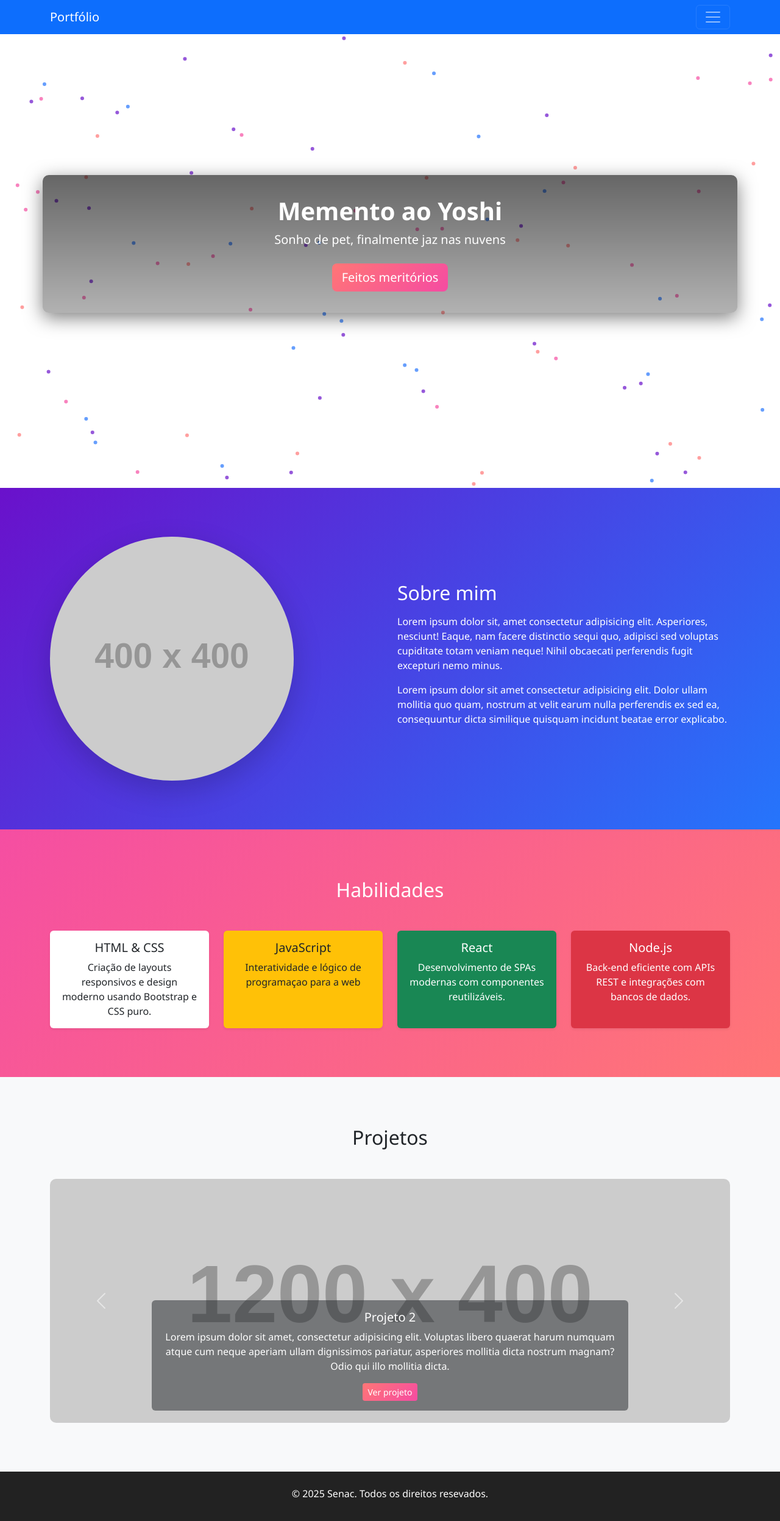
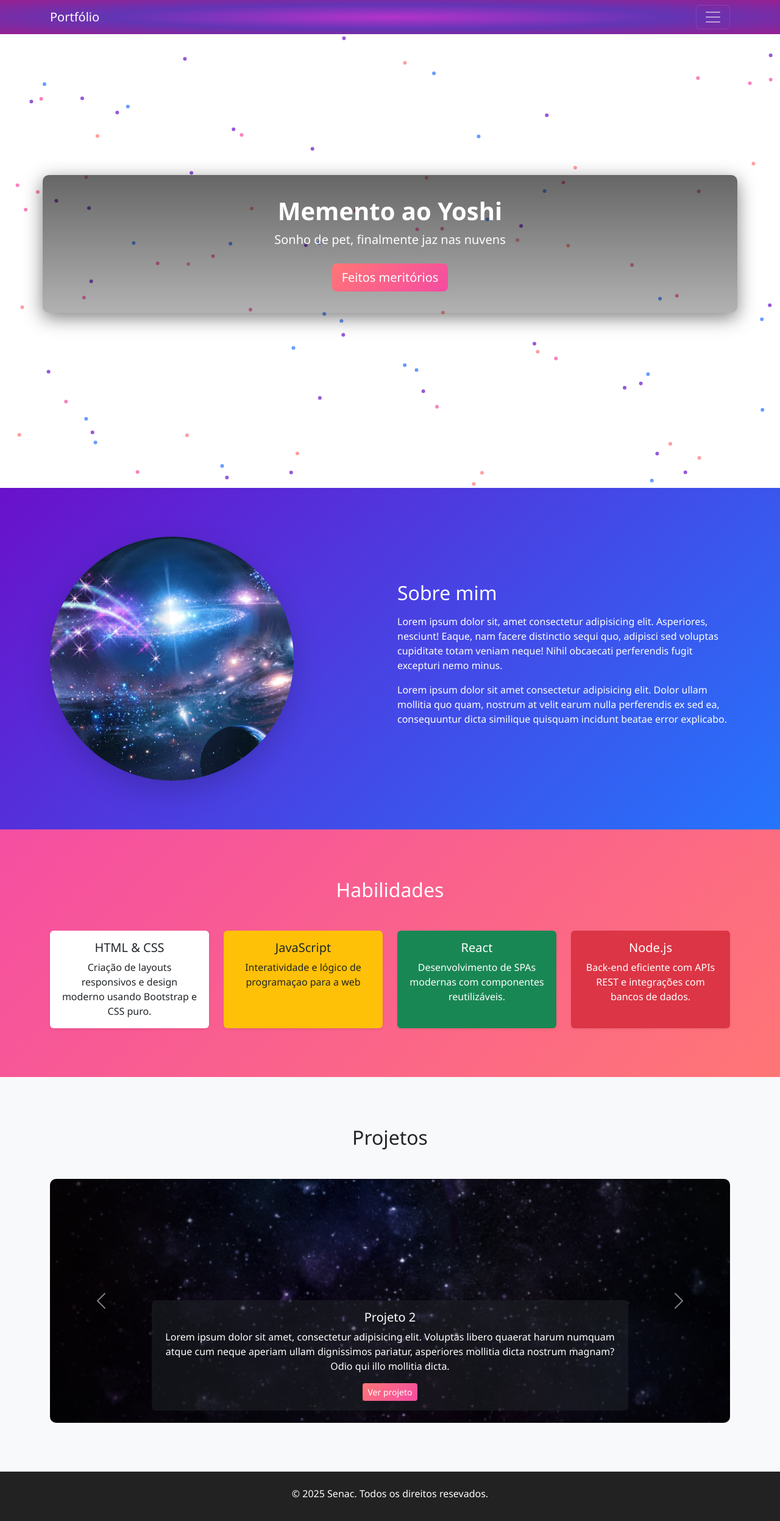
Before and after one commit to dionfc/portfolio-aula-014, a plain HTML site: page src/index.html in a window 1280 px wide. Shown: the whole page at 61% size. Drawn offline with nearby package versions, Linux system fonts and the light colour scheme; placeholder pictures from the web are drawn by us.

Commit message:
Iniciando personalização

```diff
--- a/src/assets/css/styles.css
+++ b/src/assets/css/styles.css
@@ -83,3 +83,7 @@ footer{
     background: #222;
     color: #fff;
 }
+
+.bg-custom-nav{
+    background: repeating-radial-gradient(#b434ca, #6235B5, #972091);
+}
--- a/src/index.html
+++ b/src/index.html
@@ -9,7 +9,7 @@
         <link href="./assets/css/styles.css" rel="stylesheet" />
     </head>
     <body>
-        <nav class="navbar navbar-expand-ls navbar-dark bg-primary fixed-top">
+        <nav class="navbar navbar-expand-ls navbar-dark bg-custom-nav fixed-top">
             <div class="container">
                 <a class="navbar-brand" href="#">Portfólio</a>
                 <button class="navbar-toggler" type="button" data-bs-toggle="collapse" data-bs-target="#navbarNav" aria-controls="navbarNav" aria-expanded="false" aria-label="Toggle navigation">
@@ -33,8 +33,7 @@
                 </div>
             </div>
         </nav>
-        <!-- Header com partículas -->
-        <header>
+        <header> <!-- Header com partículas -->
             <div id="particles-js"></div>
             <div class="container bg-container" data-aos="fade-up">
                 <h1 class="display fw-bold">Memento ao Yoshi</h1>
@@ -46,7 +45,7 @@
             <div class="container">
                 <div class="row align-items-center text-center text-md-start">
                     <div class="col-md-6 mb-4 mb-md-0">
-                        <img src="https://placehold.co/400x400/png" alt="Minha foto" class="img-fluid rounded-circle shadow-lg" />
+                        <img src="./img/profile.png" alt="Minha foto" class="img-fluid rounded-circle shadow-lg" />
                     </div>
                     <div class="col-md-6">
                         <h2 class="mb-3">Sobre mim</h2>
@@ -109,7 +108,7 @@
                 <div id="projetosCarousel" class="carousel slide" data-bs-ride="carousel"> <!-- Início do carrossel (conteúdo + controladores) -->
                     <div class="carousel-inner"> <!-- Início do conteúdo interno do carrossel -->
                         <div class="carousel-item active">  <!-- Primeiro item do carrossel e exibindo primeiro-->
-                            <img src="https://placehold.co/1200x400/png" alt="Projeto 1" class="d-block w-100">
+                            <img src="./img/carrosel_1.png" alt="Projeto 1" class="d-block w-100">
                             <div class="carousel-caption d-none d-md-block bg-dark bg-opacity-50 rounded p-3">
                                 <h5>Projeto 1</h5>
                                 <p>Lorem ipsum, dolor sit amet consectetur adipisicing elit. Neque laudantium ducimus exercitationem deleniti minima sunt, recusandae quaerat alias illum porro vitae facere aperiam ipsa quam quae temporibus autem ipsam voluptas?</p>
@@ -117,7 +116,7 @@
                             </div>
                         </div> <!-- Fim do item do carrossel -->
                         <div class="carousel-item">  <!-- Segundo item do carroseel -->
-                            <img src="https://placehold.co/1200x400/png" alt="Projeto 1" class="d-block w-100">
+                            <img src="./img/carrosel_2.png" alt="Projeto 2" class="d-block w-100">
                             <div class="carousel-caption d-none d-md-block bg-dark bg-opacity-50 rounded p-3">
                                 <h5>Projeto 2</h5>
                                 <p>Lorem ipsum dolor sit amet, consectetur adipisicing elit. Voluptas libero quaerat harum numquam atque cum neque aperiam ullam dignissimos pariatur, asperiores mollitia dicta nostrum magnam? Odio qui illo mollitia dicta.</p>
@@ -125,7 +124,7 @@
                             </div>
                         </div> <!-- Fim do segundo item do carrossel -->
                         <div class="carousel-item">  <!-- Terceiro item do carroseel -->
-                            <img src="https://placehold.co/1200x400/png" alt="Projeto 1" class="d-block w-100">
+                            <img src="./img/carrosel_3.png" alt="Projeto 3" class="d-block w-100">
                             <div class="carousel-caption d-none d-md-block bg-dark bg-opacity-50 rounded p-3">
                                 <h5>Projeto 3</h5>
                                 <p>Lorem ipsum dolor sit amet, consectetur adipisicing elit. Suscipit iusto rem inventore provident deleniti totam fuga! At debitis corrupti mollitia est autem laborum repellendus exercitationem pariatur, placeat quisquam aliquid nam?</p>
@@ -140,7 +139,7 @@
                         <span class="carousel-control-next-icon"></span> <!-- Ícone -->
                     </button> <!-- Fim do controlador "próximo" -->
                 </div> <!-- Fim do carrossel (conteúdo + controladores) -->
-            </div> <!-- Fim do cantainer do carrossel de projetos-->
+            </div> <!-- Fim do container do carrossel de projetos-->
         </section> <!-- Fim da seção "Projetos" -->
         <div class="modal fade" id="contatoModal" tabindex="-1" aria-labelledby="contatoModalLabel" aria-hidden="true"> <!-- Modal Contato-->
             <div class="modal-dialog modal-dialog-centered"> <!-- Layout do modal -->
@@ -175,8 +174,7 @@
         <script src="https://cdn.jsdelivr.net/npm/bootstrap@5.3.2/dist/js/bootstrap.bundle.min.js"></script>
         <script src="https://cdn.jsdelivr.net/npm/aos@2.3.4/dist/aos.js"></script>
         <script src="https://cdn.jsdelivr.net/npm/particles.js@2.0.0/particles.min.js"></script>
-        <!-- Inicializando as animações -->
-        <script>
+        <script> <!-- Inicializando as animações -->
             AOS.init({duration: 1000, once: false});
 
             particlesJS("particles-js", {
```
Also changed, not shown: src/img/carrosel_1.png (added), src/img/carrosel_2.png (added), src/img/carrosel_3.png (added), src/img/profile.png (added).
